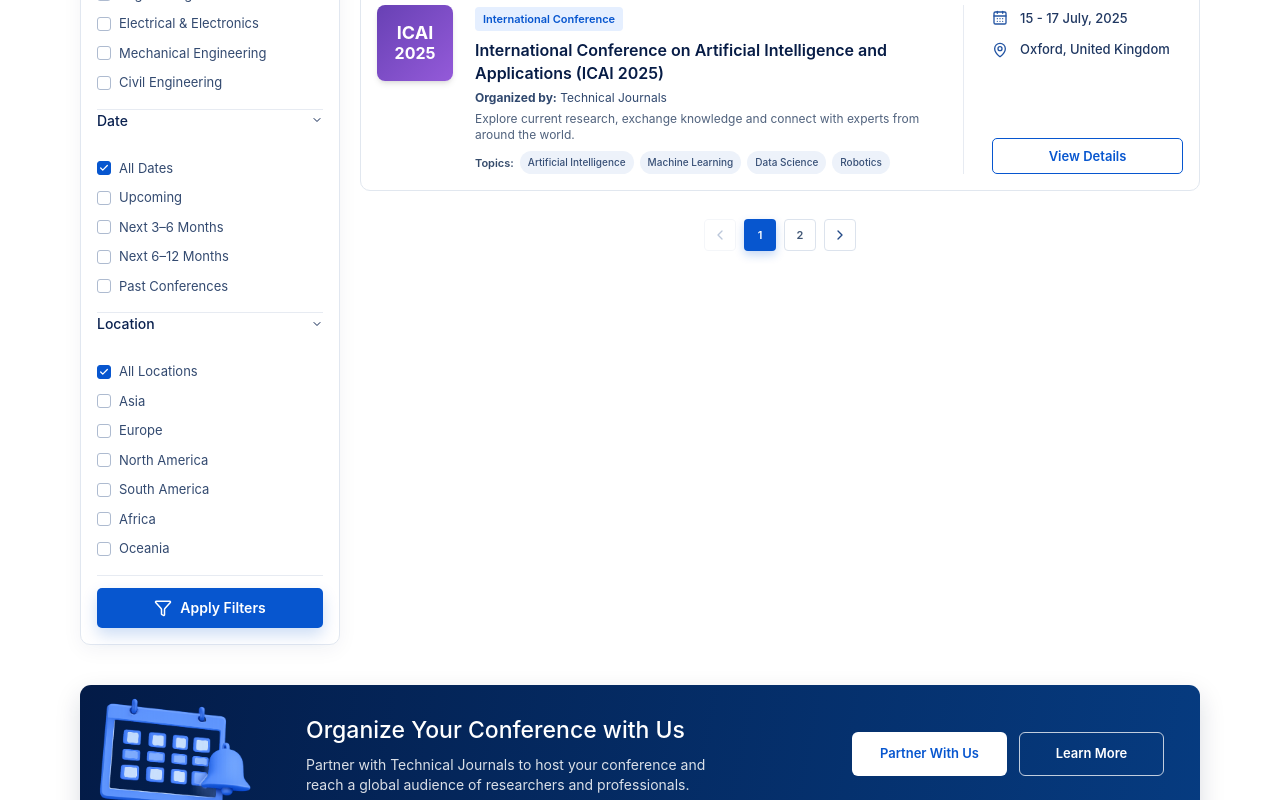
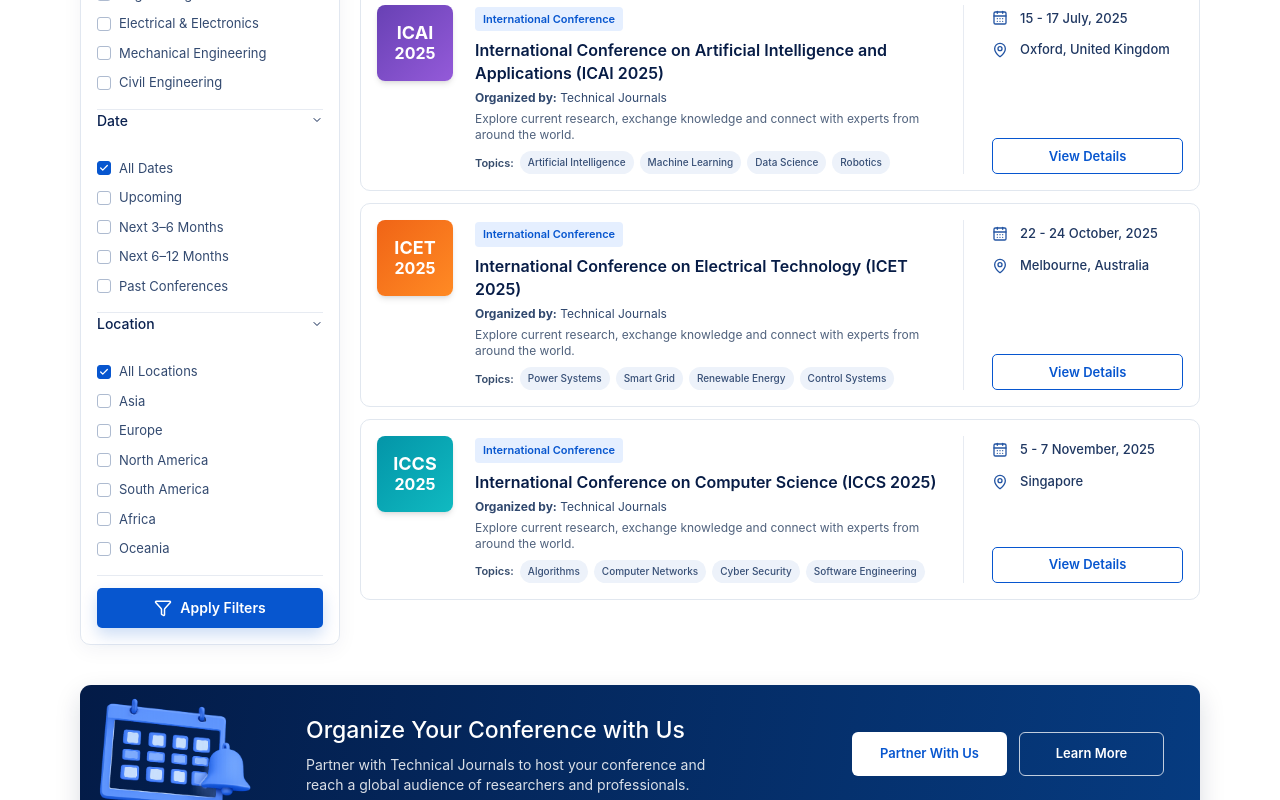
Before and after one commit to Dhanshri-Rc/Technical-Journals, a React (Vite) app: page /conferences in a window 1280 px wide. Shown: the part 960-1760 px from the top of the page. Built offline with nearby package versions, Linux system fonts and the light colour scheme.

Commit message:
fix: increase PAGE_SIZE for better pagination on Conferences page

```diff
--- a/src/pages/Conferences.jsx
+++ b/src/pages/Conferences.jsx
@@ -17,7 +17,7 @@
 
 // Keep enough cards on each page for a compact layout while ensuring
 // pagination is useful even when the conference list is relatively short.
-const PAGE_SIZE = 3;
+const PAGE_SIZE = 5;
 
 const TYPE_OPTIONS = [
   "International Conference",
```
